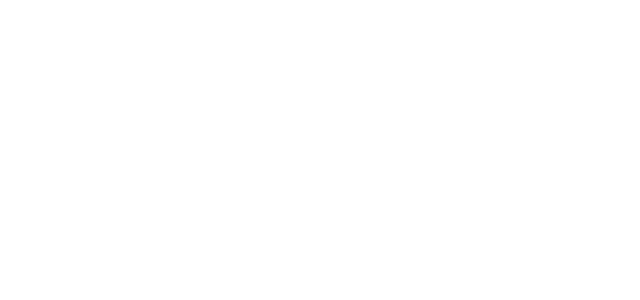
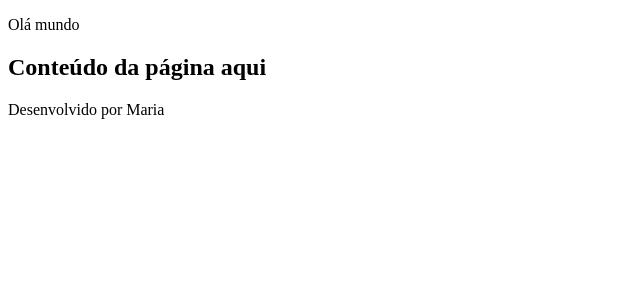
Before and after one commit to 1TDSPH-24/aula-07-2sem, a React (Vite) app in the folder aula07/: page / in a window 1280 px wide. Shown: the top 300 px of the page, without its empty margins (0-640 px from the left). Built offline with nearby package versions, Linux system fonts and the light colour scheme.

Commit message:
importando rodape e conteudo

```diff
--- a/aula07/src/App.tsx
+++ b/aula07/src/App.tsx
@@ -1,11 +1,14 @@
 import Cabecalho from "./components/Cabecalho/Cabecalho";
+import Conteudo from "./components/Conteudo/Conteudo";
+import Rodape from "./components/Rodape/Rodape";
 
 export default function App() {
 
   return(
     <div>
     <Cabecalho/>
-
+    <Conteudo/>
+    <Rodape/>
     </div>
   );
 }
--- a/aula07/src/components/Cabecalho/Cabecalho.tsx
+++ b/aula07/src/components/Cabecalho/Cabecalho.tsx
@@ -1,7 +1,7 @@
 export default function Cabecalho(){
     return(
-        <>
-
-        </>
+        <header>
+            <p>Olá mundo</p>
+        </header>
     );
 }
--- /dev/null
+++ b/aula07/src/components/Conteudo/Conteudo.tsx
@@ -0,0 +1,7 @@
+export default function Conteudo(){
+    return(
+       <main>
+        <h2>Conteúdo da página aqui</h2>
+       </main>
+    );
+}
--- /dev/null
+++ b/aula07/src/components/Rodape/Rodape.tsx
@@ -0,0 +1,7 @@
+export default function Rodape(){
+    return(
+        <footer>
+            <p>Desenvolvido por Maria</p>
+        </footer>
+    );
+}
```
